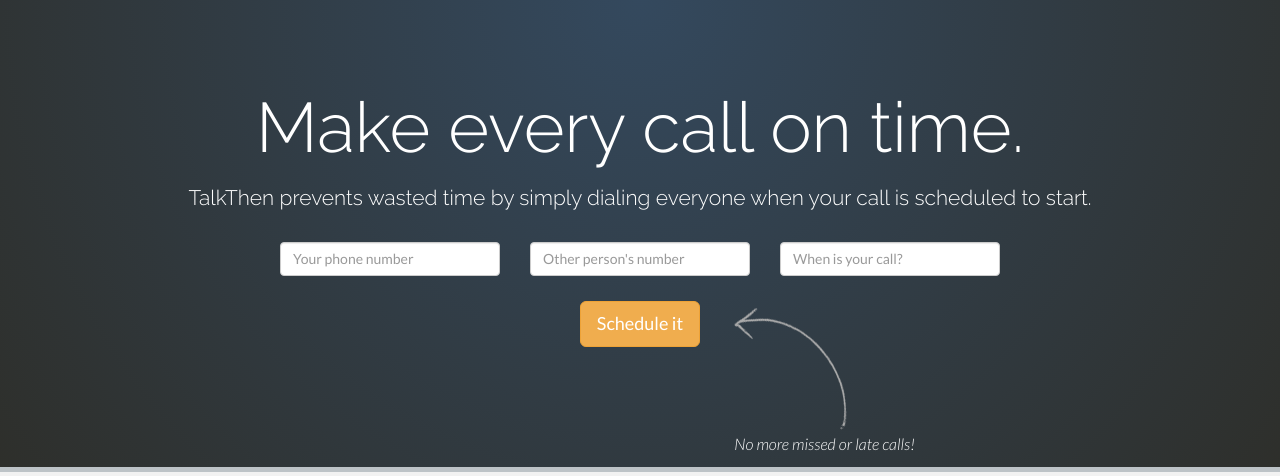
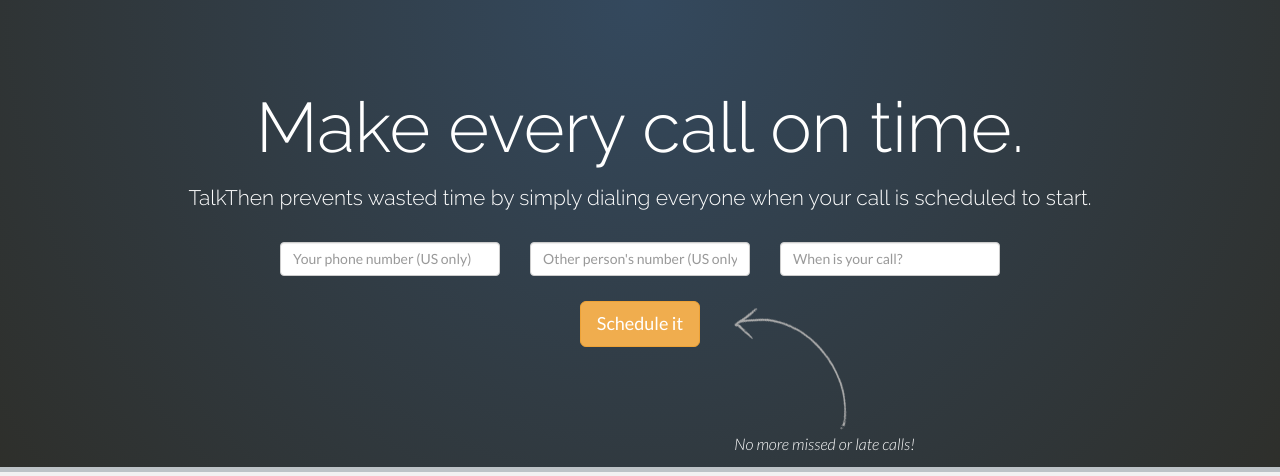
Before and after one commit to typpo/talkthen, a Django app: page / in a window 1280 px wide. Shown: the part 51-527 px from the top of the page. Run offline with Django 3.2, Linux system fonts and the light colour scheme; parts of the project's set-up code (start-up, migrations or seed data) failed here and were passed over; some libraries are stand-ins or nearby versions.

Commit message:
US only notes

```diff
--- a/talkthen/templates/index.html
+++ b/talkthen/templates/index.html
@@ -64,10 +64,10 @@
             <form role="form">
               <div class="form-group col-md-4">
                 <!--<label for="exampleInputEmail1">Your phone number</label>-->
-                <input type="text" class="form-control input-md" id="phone1" placeholder="Your phone number">
+                <input type="text" class="form-control input-md" id="phone1" placeholder="Your phone number (US only)">
               </div>
               <div class="form-group col-md-4">
-                <input type="text" class="form-control input-md" id="phone2" placeholder="Other person's number">
+                <input type="text" class="form-control input-md" id="phone2" placeholder="Other person's number (US only)">
               </div>
               <div class="form-group col-md-4">
                 <input type="text" class="form-control input-md" id="when" placeholder="When is your call?" data-container="body" data-content="examples: '9am next fri,' '4pm 3/15'" data-placement="auto" data-trigger="manual">
```
Also changed, not shown: talkthen/db.sqlite3.
